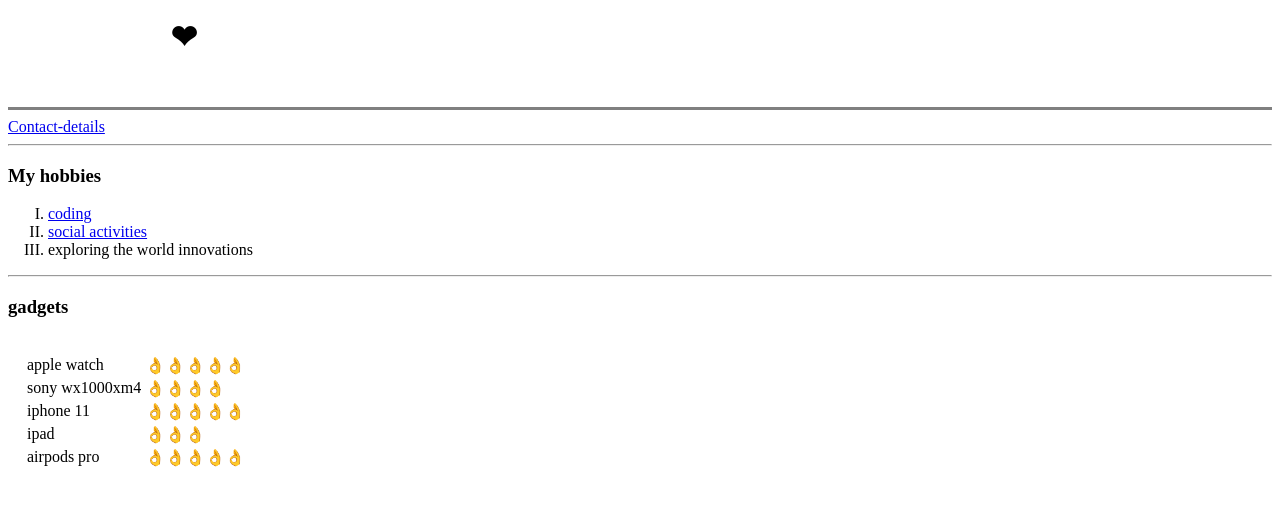
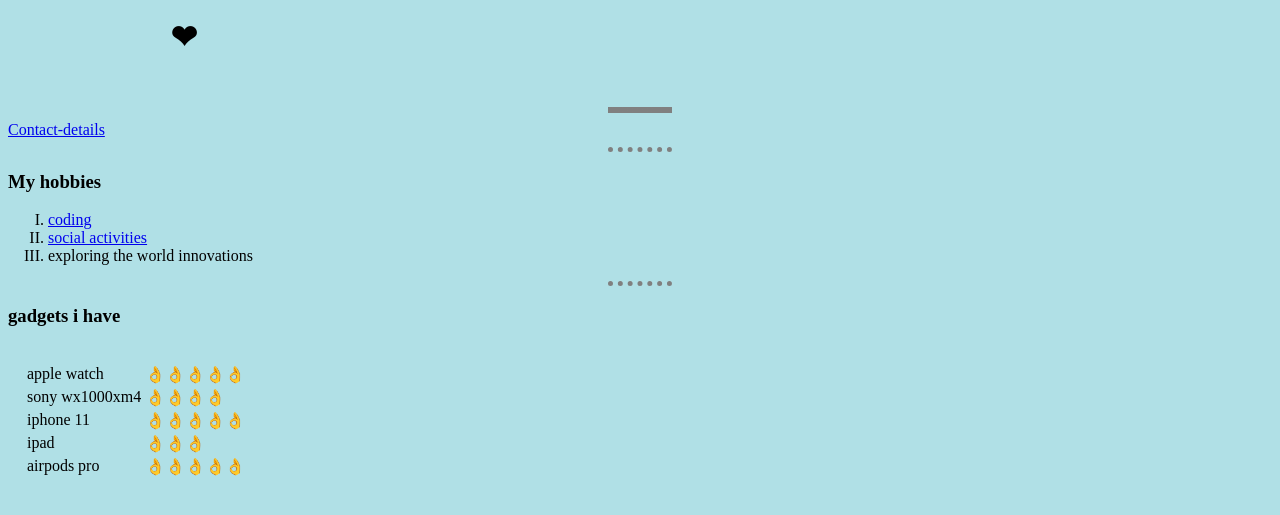
Before and after one commit to nameisjagadeesh/webtechnologygit, a plain HTML site: page index.html in a window 1280 px wide. Shown: the part 253-768 px from the top of the page. Drawn offline with Linux system fonts and the light colour scheme.

Commit message:
added inde file

```diff
--- a/index.html
+++ b/index.html
@@ -4,8 +4,28 @@
 
     <title>tables</title>
     <marquee > <h1>HELLO EVERYONE WELCOME TO MY DETAILS WEB PAGE</h1> </marquee> <!--this tag is for movement the contents on web pages-->
+
+
+    <style>
+
+        body{
+            background-color: powderblue;
+        }
+        hr{
+
+            border-style: none;
+            border-top-style:dotted ;
+            border-color: grey;
+            border-width:5px; ;
+            width: 5%;
+
+        }
+        img{
+            height: 300px;
+        }
+    </style>
 </head>
-<body>
+<body > <!--css styling changing body color-->
     <table cellspacing="20"> <!--cellspacing is to creat gaps between tables-->
         <tr>
             <td><img src="C:\Users\jagadeesh allagi\Desktop\DESKTOP ALL\jagadeesh photos\IMG-4379.JPG" height="300x6" width="400x28" alt="jagadeesh photo"></td>
@@ -33,7 +53,7 @@
         <li>exploring the world innovations</li>
     </ol>
     <hr>
-    <h3>gadgets</h3>
+    <h3>gadgets i have </h3>
 
     <table cellspacing="15">
         <tr>
```
